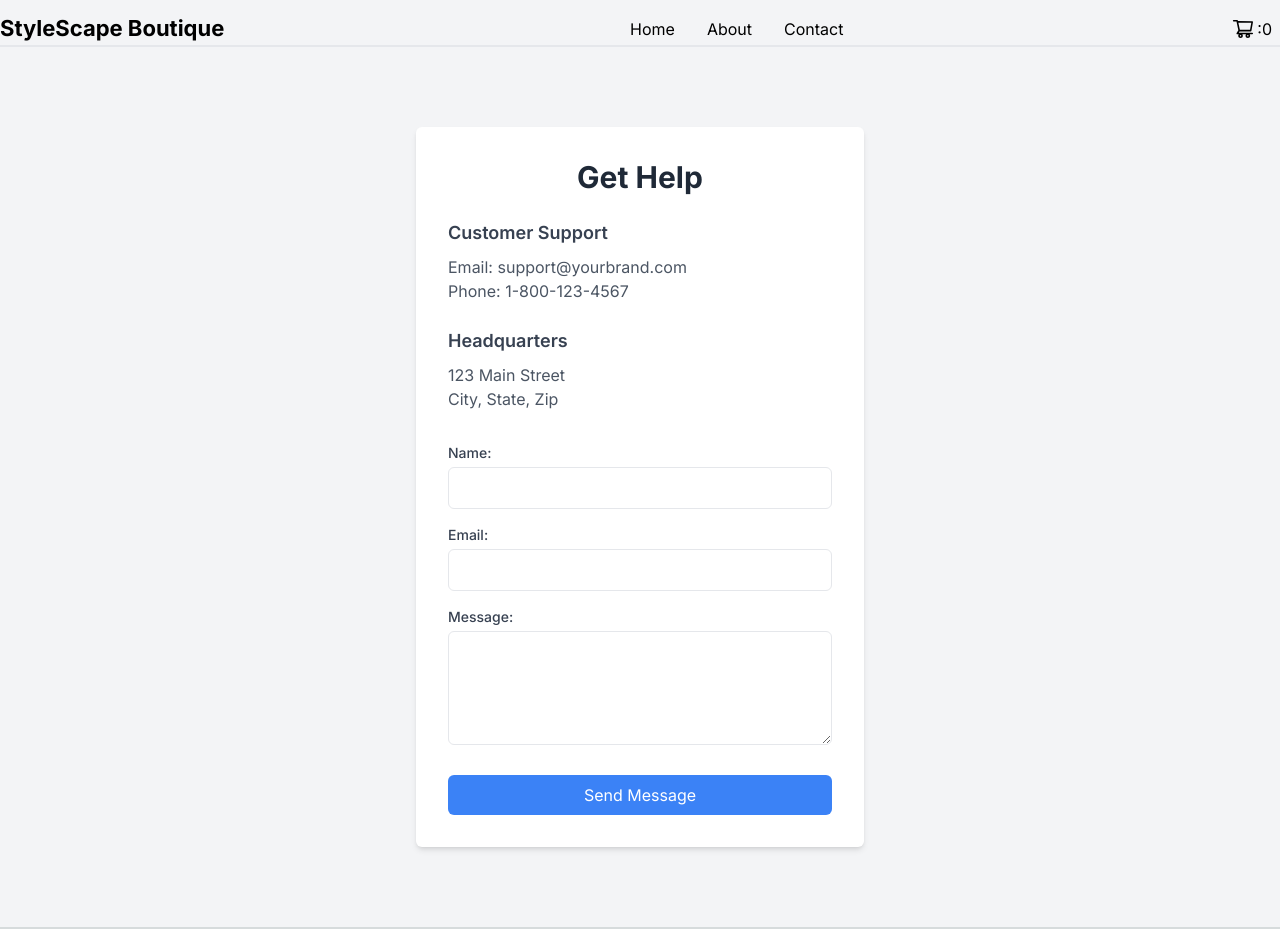
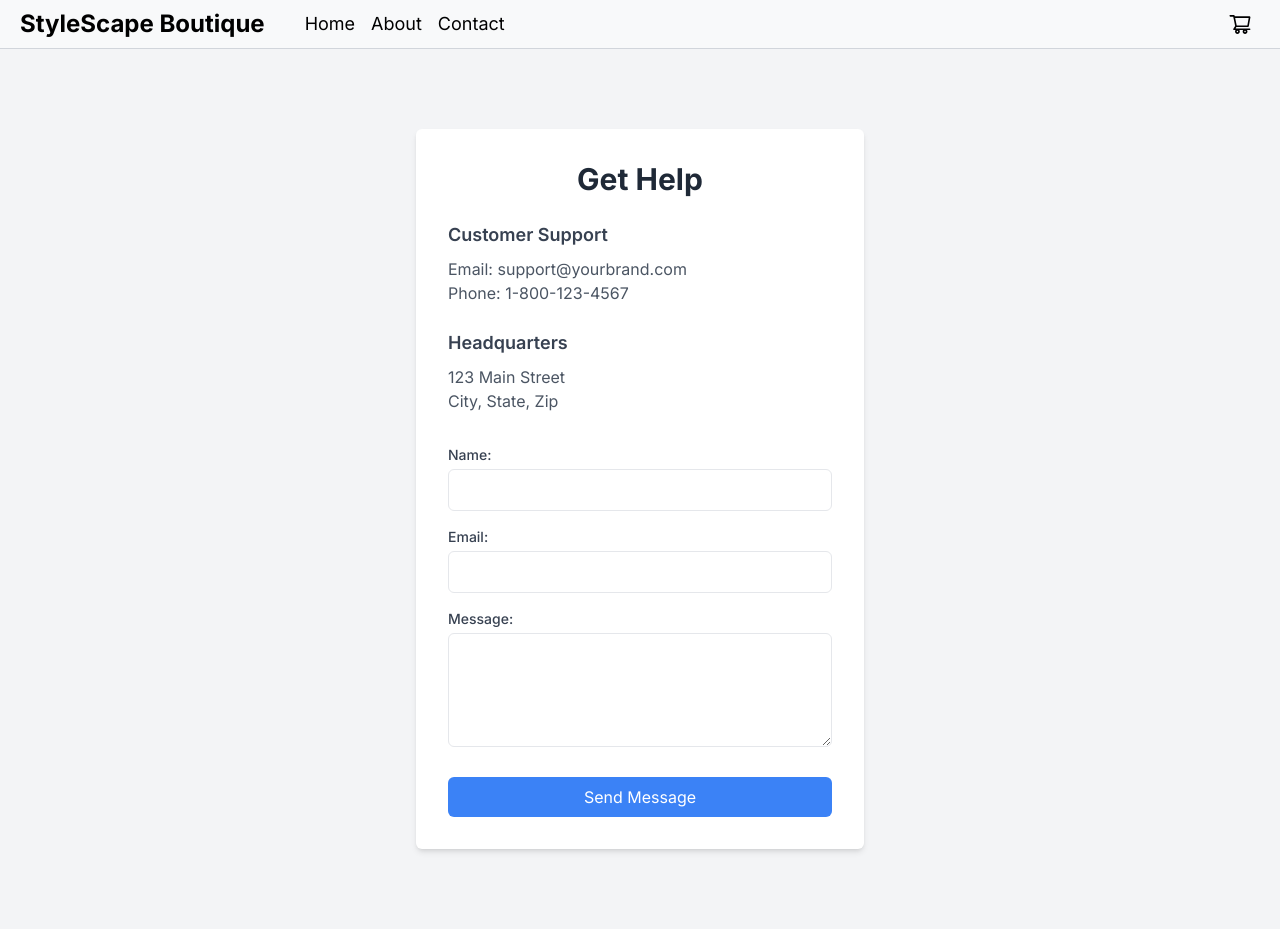
Before and after one commit to Jhio0/Styles-Boutique, a Next.js app in the folder EcommerceWebsite/my-app/: page /screens/Contact in a window 1280 px wide. Built offline with nearby package versions, Linux system fonts and the light colour scheme.

Commit message:
integrated search bar with api  in it and also change the header for more visually appealing llook and improved contact page where you can actually received a emai; try it pls

```diff
--- /dev/null
+++ b/EcommerceWebsite/my-app/app/components/SearchBar.jsx
@@ -0,0 +1,34 @@
+"use client"
+import React, { useState } from "react";
+import { AiOutlineSearch } from 'react-icons/ai';
+
+export const SearchBar = ({setResults}) => {
+    const [input, setInput] = useState("");
+
+    const fetchData = (value) => {
+        fetch("https://api.escuelajs.co/api/v1/products").then((response) => response.json()).then((json) => {
+            const results = json.filter((user) => {
+                return (value && user && user.title && user.title.toLowerCase().includes(value))
+            });
+            console.log(results);
+            setResults(results);
+        });
+    }
+
+    const handleChange = (value) => {
+        setInput(value);
+        fetchData(value);
+    }
+
+    return (
+        <div className="flex items-center w-[518px] h-[38px] bg-white rounded-[10px] border border-solid border-[#9f9f9f]">
+            <AiOutlineSearch className="w-5 h-5 text-black mx-2" />
+            <input
+                className="text-black flex-grow focus:outline-none"
+                placeholder="Type to search..."
+                value={input}
+                onChange={(e) => handleChange(e.target.value)}
+            />
+        </div>
+    )
+}
--- /dev/null
+++ b/EcommerceWebsite/my-app/app/components/SearchResult.jsx
@@ -0,0 +1,13 @@
+import React from "react";
+import Link from "next/link";
+
+export const SearchResult = ({ result }) => {
+    return (
+      <div
+        className="flex items-center w-[518px] h-[38px] text-black bg-opacity-75 p-4   hover:bg-gray-400 cursor-pointer  shadow-md transition duration-300"
+
+      >
+        <Link href={{pathname: '/item', query: {id: result.id}}}>{result.title}</Link>
+      </div>
+    );
+};
--- /dev/null
+++ b/EcommerceWebsite/my-app/app/components/SearchResultsList.jsx
@@ -0,0 +1,13 @@
+import React from "react";
+import { SearchResult } from "./SearchResult";
+export const SearchResultsList = ({results}) => {
+    return(
+        <div className=" bg-opacity-75 bg-white flex flex-col items-center shadow-md rounded-lg mt-4 max-h-300 overflow-y-auto">
+            {
+                results.map((result, id) => {
+                    return <SearchResult result={result} key={id} />;
+                })
+            }
+        </div>
+    );
+};
--- a/EcommerceWebsite/my-app/app/components/header.js
+++ b/EcommerceWebsite/my-app/app/components/header.js
@@ -8,23 +8,28 @@ import { useSelector } from "react-redux";
 const Box = () => {
     const item = useSelector((state)=>state.cart)
   return (
-   <div className="container mx-auto mt-3 flex items-center border-b-2 ">
-    <div className="mr-5">
-      <div className="text-[22px] font-bold text-black">
-        <Link href="/">StyleScape Boutique</Link>
+    <div className="bg-[#f8f9fa] text-black py-2 border-b border-gray-300">
+    <div className="container mx-auto flex items-center justify-between">
+      <div className="mr-5">
+        <div className="text-2xl font-bold">
+          <Link className="text-black hover:text-gray-300 mx-5" href="/">
+            StyleScape Boutique
+          </Link>
+        </div>
+      </div>
+      <div className="hidden md:flex items-center justify-center gap-4">
+        <Link href="/" className="text-lg hover:text-gray-300">Home</Link>
+        <Link href="/screens/About" className="text-lg hover:text-gray-300">About</Link>
+        <Link href="/screens/Contact" className="text-lg hover:text-gray-300">Contact</Link>
+      </div>
+      <div className="ml-auto flex items-center">
+        <Link href="/cart" className="flex items-center text-lg hover:text-gray-300 mx-5">
+          <AiOutlineShoppingCart className="w-6 h-6 mr-2" />
+          {item.length > 0 && <span className="bg-red-500 text-xs px-2 py-1 rounded-full">{item.length}</span>}
+        </Link>
       </div>
     </div>
-    <div className="grow">
-      <div className="md:flex items-center justify-center gap-2 md:gap-8">
-        <Link href="/" className="text=-[16px] text-black hover:font-bold">Home</Link>
-        <Link href="/screens/About" className="text-black hover:font-bold">About</Link>
-        <Link href="/screens/Contact" className="text-black hover:font-bold">Contact</Link>
-      </div>
-    </div>
-    <div className="ml-auto lg:flex flex">
-      <Link href="/cart" className="flex mr-2 text-black hover:font-bold"><AiOutlineShoppingCart className="w-[28px] h-[23px]"></AiOutlineShoppingCart>:{item.length}</Link>
-    </div>
-   </div>
+  </div>
 
   );
 };
--- a/EcommerceWebsite/my-app/app/page.js
+++ b/EcommerceWebsite/my-app/app/page.js
@@ -5,6 +5,9 @@ import { categoryList } from "./components/categoryList";
 import { AiOutlineSearch } from 'react-icons/ai';
 import { MdChevronLeft, MdChevronRight } from 'react-icons/md';
 import Link from "next/link";
+
+import { SearchBar } from "./components/SearchBar";
+import { SearchResultsList } from "./components/SearchResultsList";
 
 const page = () => {
   const slideLeft = () => {
@@ -16,9 +19,12 @@ const page = () => {
     slider.scrollLeft = slider.scrollLeft + 500;
   };
 
+  const [results, setResults] = useState([]);
+
   return (
-    <div className="bg-[#f5f5f5] flex flex-col items-center justify-center">
+    <div className="bg-[#f5f5f5] min-h-screen">
       <Box/>
+      <div className="flex flex-col items-center justify-center">
         <div className="bg-cover bg-center m-5 flex flex-col justify-center items-center w-full h-[530px] bg-[url(../assets/mainPage3.jpg)] ">
             <p className="flex items-center font-family:'Poppins-Medium',Helvetica] font-medium text-white text-[38.4px] tracking-[6.38px] leading-[normal]">
             Elevate Your Wardrobe with Unique Styles for Every Vibe
@@ -26,9 +32,9 @@ const page = () => {
             <div className="flex justify-center items-center[font-family:'Poppins-ExtraBold',Helvetica] font-extrabold text-white text-[96px] tracking-[0] leading-[normal]">
             StyleScape Boutique
             </div>
-            <div className="flex items-center w-[518px] h-[38px] bg-white rounded-[10px] border border-solid border-[#9f9f9f]">
-              <div className="flex justify-center items-center ml-auto mr-3"><AiOutlineSearch className="w-5 h-5 text-black" /></div>
-            </div>
+
+            <SearchBar setResults={setResults}/>
+            <SearchResultsList className="text-black" results={results}/>
         </div>
         <div className="flex mb-5">
           <div className="flex items-center ">
@@ -49,6 +55,7 @@ const page = () => {
           </div>
         </div>
     </div>
+    </div>
   );
 };
 
--- a/EcommerceWebsite/my-app/app/screens/Contact/page.js
+++ b/EcommerceWebsite/my-app/app/screens/Contact/page.js
@@ -1,11 +1,56 @@
 "use client"
-import React from 'react';
 import { Box } from '@/app/components/header';
+import { useState, useEffect } from 'react';
+import React, { useRef } from 'react';
+import emailjs from '@emailjs/browser';
 
 const ContactUs = () => {
+  const form = useRef();
+  const [showNotification, setShowNotification] = useState(false);
+  const [progress, setProgress] = useState(100);
+
+  useEffect(() => {
+    let interval;
+
+    if (showNotification) {
+      interval = setInterval(() => {
+        setProgress((prev) => Math.max(prev - (100 / 40), 0)); // Assuming 40 intervals for 4 seconds
+      }, 100);
+    }
+
+    return () => {
+      clearInterval(interval);
+    };
+  }, [showNotification]);
+
+  const sendEmail = async (e) => {
+    e.preventDefault();
+
+    try {
+      await emailjs.sendForm("service_01oqyuc", "template_u4kl89l", form.current, "429Fupg4D2LMUBT1p");
+      console.log("Message sent successfully");
+      setShowNotification(true);
+
+      // Hide notification after 4 seconds
+      setTimeout(() => {
+        setShowNotification(false);
+        setProgress(100); // Reset progress when hiding
+      }, 4000);
+    } catch (error) {
+      console.error("Error sending message", error);
+    }
+  };
   return (
-    <div className="min-h-screen flex flex-col items-center justify-center bg-gray-100">
+    <div className="min-h-screen bg-gray-100">
         <Box/>
+      {showNotification && (
+        <div className="fixed top-4 right-4 m-4 p-4 bg-green-500 text-white rounded-md">
+          Message sent successfully!
+          <div className="h-2 bg-blue-400 mt-2 rounded-md" style={{ width: `${progress}%`, transition: 'width 0.1s linear' }} />
+        </div>
+      )}
+      <div className='flex flex-col items-center justify-center'>
+
       <div className="max-w-md m-[80px] w-full p-8 bg-white rounded-md shadow-md">
         <h2 className="text-3xl font-bold mb-6 text-center text-gray-800">Get Help</h2>
 
@@ -21,14 +66,14 @@ const ContactUs = () => {
           <p className="text-gray-600">City, State, Zip</p>
         </div>
 
-        <form className="mt-8">
+        <form className="mt-8" ref={form} onSubmit={sendEmail}>
           <label htmlFor="name" className="block text-sm font-medium text-gray-700">
             Name:
           </label>
           <input
             type="text"
             id="name"
-            name="name"
+            name="user_name"
             className="text-black mt-1 p-2 w-full border rounded-md focus:outline-none focus:border-blue-500"
             required
           />
@@ -39,7 +84,7 @@ const ContactUs = () => {
           <input
             type="email"
             id="email"
-            name="email"
+            name="user_email"
             className="text-black mt-1 p-2 w-full border rounded-md focus:outline-none focus:border-blue-500"
             required
           />
@@ -57,6 +102,7 @@ const ContactUs = () => {
 
           <button
             type="submit"
+            value="Send"
             className="mt-6 bg-blue-500 text-white p-2 rounded-md w-full hover:bg-blue-600 focus:outline-none focus:shadow-outline-blue"
           >
             Send Message
@@ -64,6 +110,7 @@ const ContactUs = () => {
         </form>
       </div>
     </div>
+    </div>
   );
 };
 
--- a/EcommerceWebsite/my-app/package.json
+++ b/EcommerceWebsite/my-app/package.json
@@ -9,6 +9,7 @@
     "lint": "next lint"
   },
   "dependencies": {
+    "@emailjs/browser": "^3.11.0",
     "@reduxjs/toolkit": "^1.9.7",
     "axios": "^1.6.2",
     "next": "^14.0.3",
```
Also changed, not shown: 1 other file (tests, documents, lock files or other folders).
